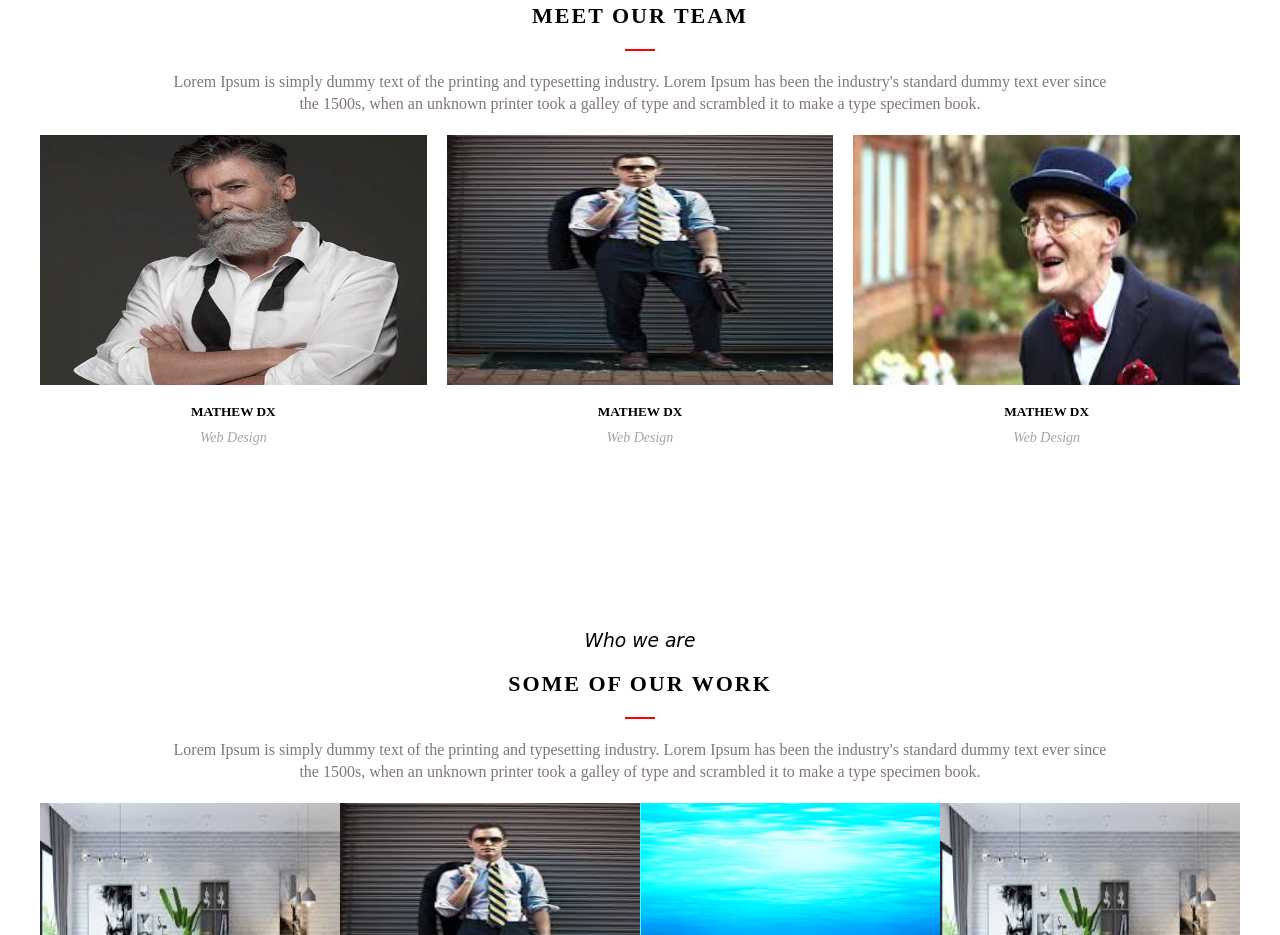
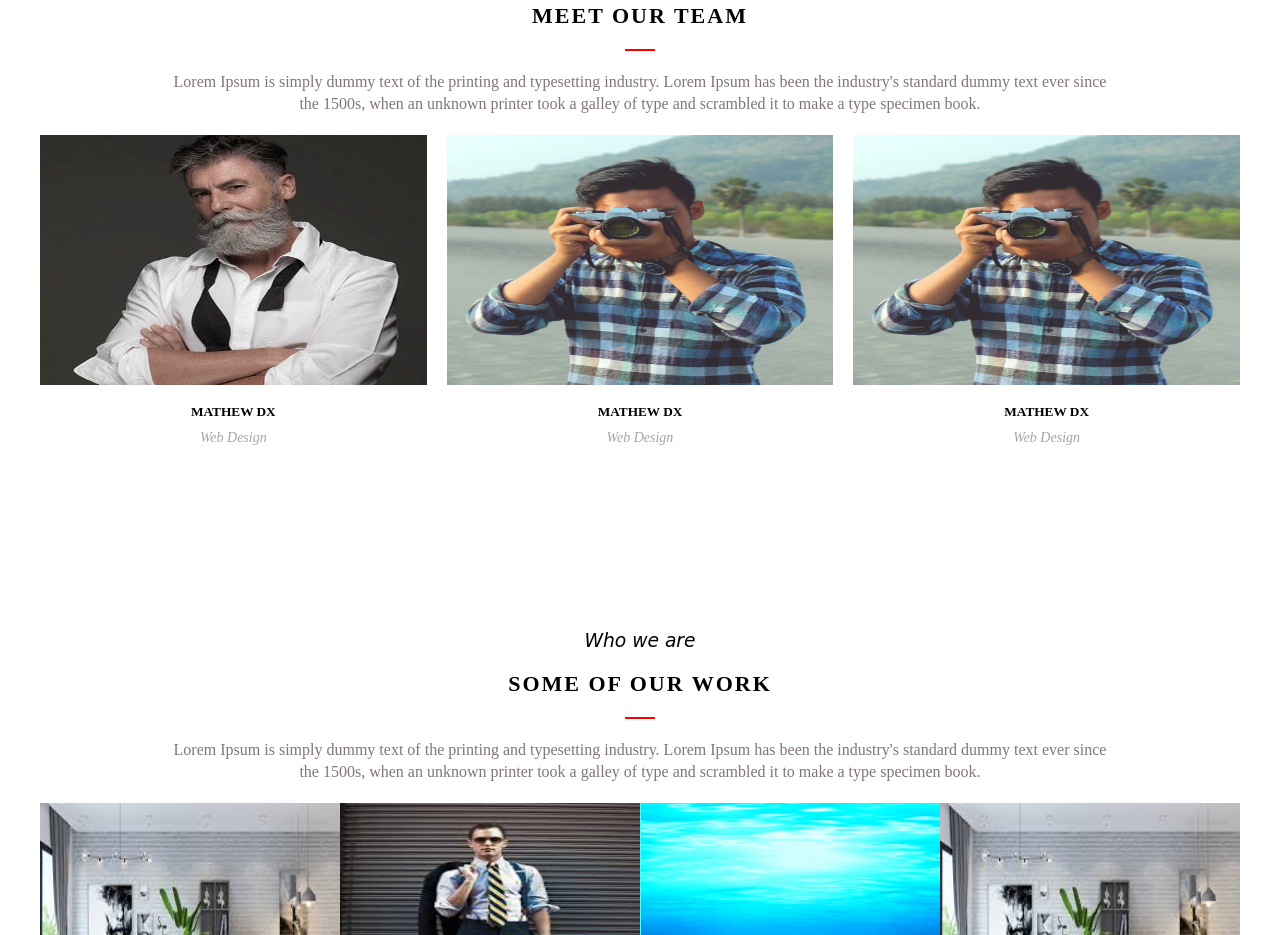
Before and after one commit to katu33/katu33.github.io, a plain HTML site: page index.html in a window 1280 px wide. Shown: the part 3156-4091 px from the top of the page. Drawn offline with nearby package versions, Linux system fonts and the light colour scheme.

Commit message:
Update index.html

```diff
--- a/index.html
+++ b/index.html
@@ -258,12 +258,12 @@
 					<p>Web Design</p>
 				</div>
 				<div class="three-col">
-					<img src="img/images (2).jpg" alt="">
+					<img src="img/img-member.jpg" alt="">
 					<h5>MATHEW DX</h5>
 					<p>Web Design</p>
 				</div>
 				<div class="three-col">
-					<img src="img/images (3).jpg" alt="">
+					<img src="img/img-member.jpg" alt="">
 					<h5>MATHEW DX</h5>
 					<p>Web Design</p>
 				</div>
```
